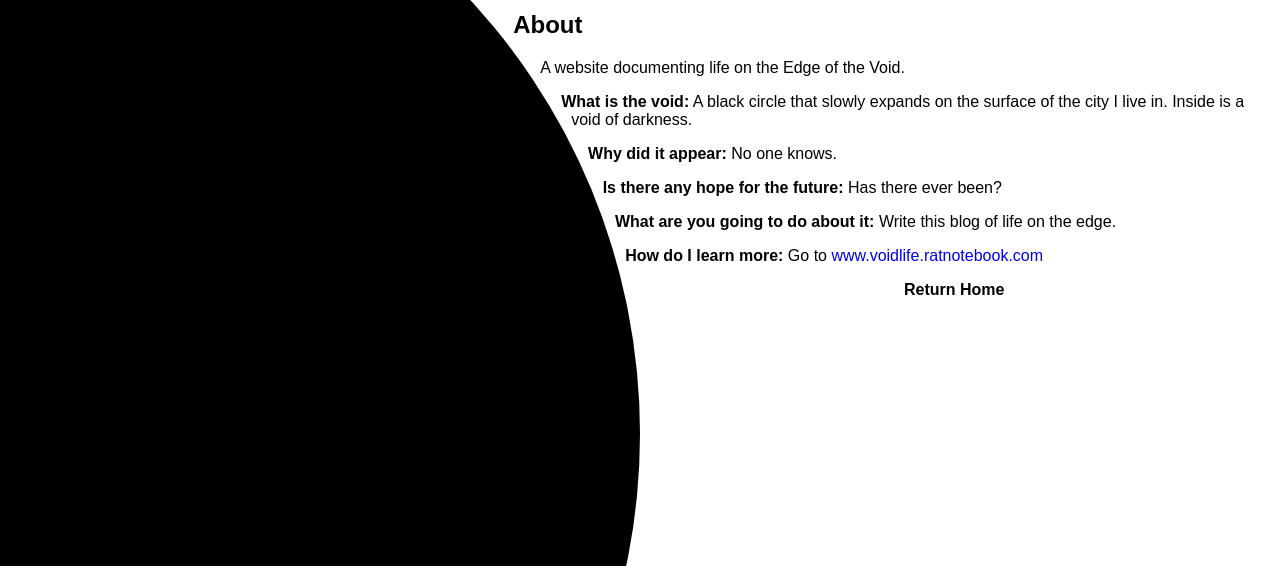
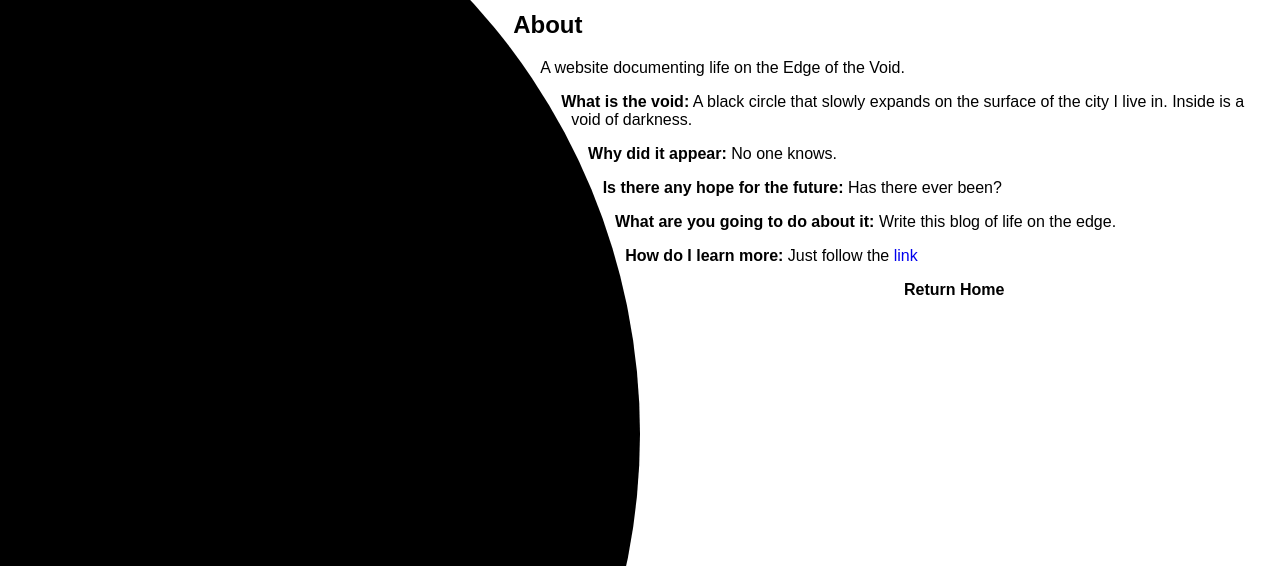
Before and after one commit to BiigFish/Void-Life, an Eleventy site: page src/about.md in a window 1280 px wide. Shown: the part 206-772 px from the top of the page. Built offline with nearby package versions, Linux system fonts and the light colour scheme; Eleventy itself is replaced by a stand-in of ours; files that its build step writes are made by us from their sources.

Commit message:
about link

```diff
--- a/src/about.md
+++ b/src/about.md
@@ -12,4 +12,4 @@ A website documenting life on the Edge of the Void.
 
 **What are you going to do about it:** Write this blog of life on the edge.
 
-**How do I learn more:** Go to [www.voidlife.ratnotebook.com](http://voidlife.ratnotebook.com/)
+**How do I learn more:** Just follow the [link ](https://www.ratnotebook.com/fiction/edgeofthecouch/)
```
Also changed, not shown: docs/about/index.html (+1 -1 lines).
